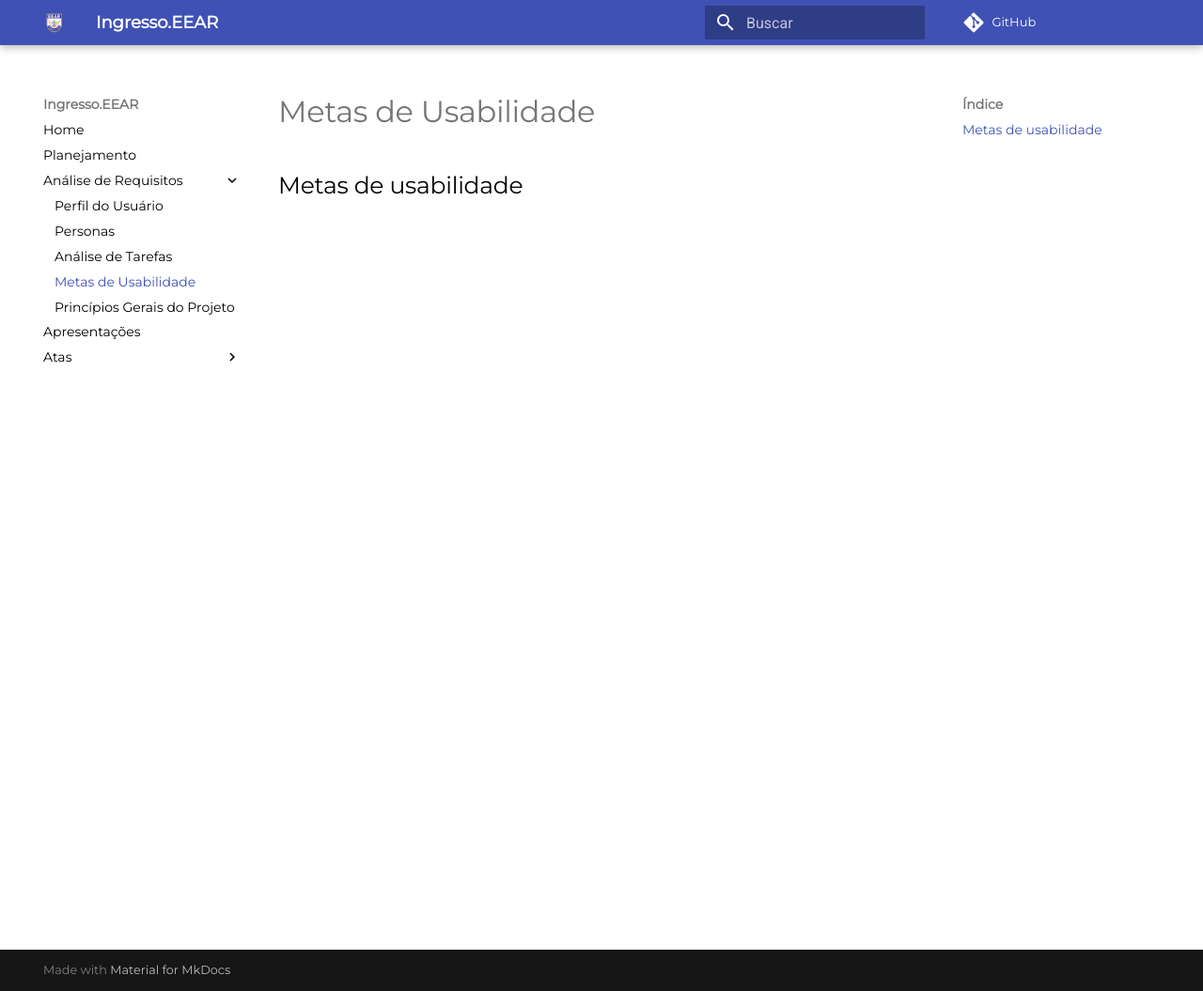
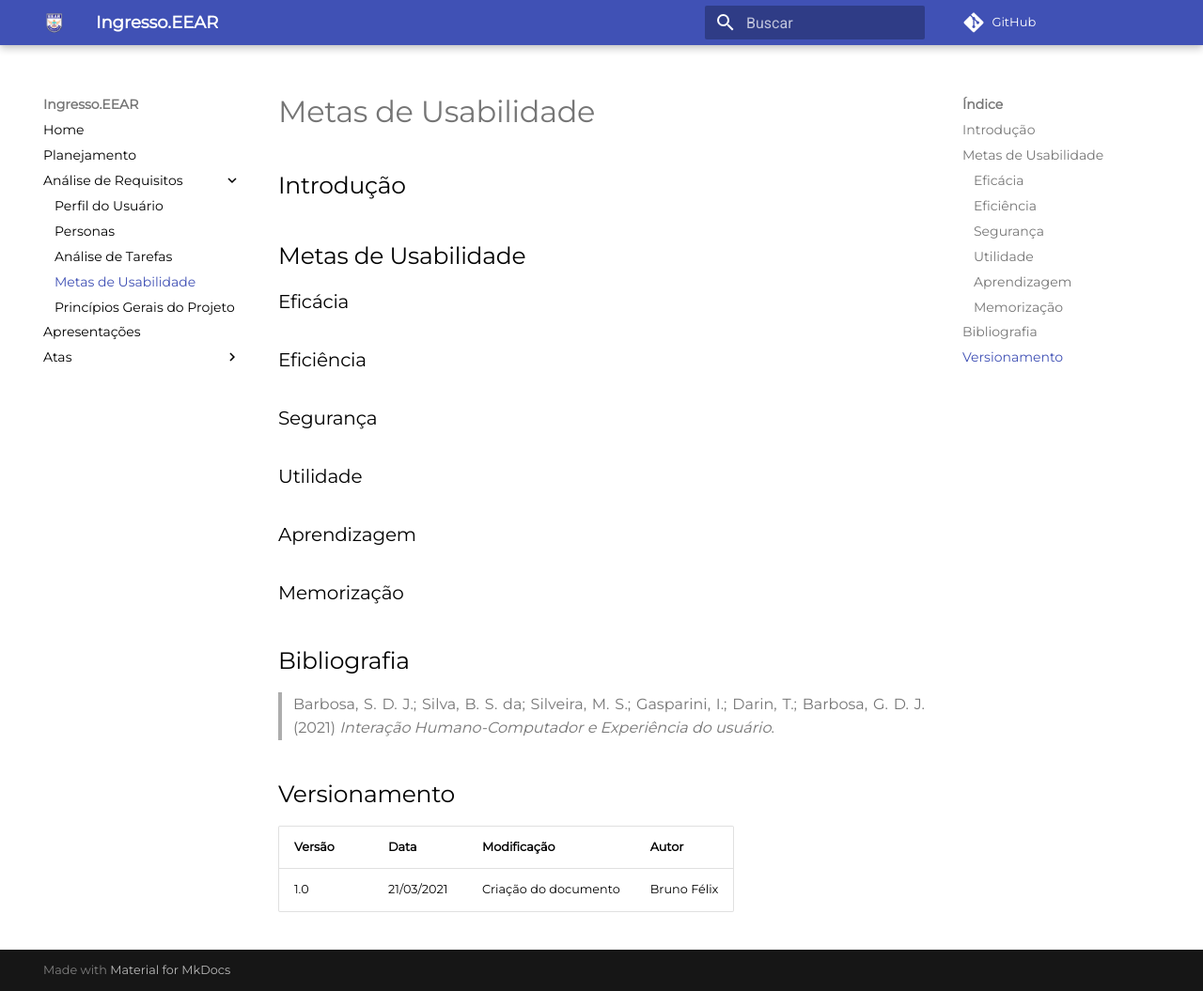
Before and after one commit to CarlosZoft/2020.2-Ingresso.eear, an MkDocs documentation site: the page built from docs/analise-de-requisitos/metas-de-usabilidade.md, in a window 1280 px wide and 1055 px high. Shown: the whole window at 94% size. Built offline with MkDocs 1.6.1 and Material for MkDocs 9.7.7, drawn with Linux system fonts in a browser that asks for light colours; comment, search, counter and statistics services are not loaded.

Commit message:
(#27 #28) Criando base dos arquivos

```diff
--- a/docs/analise-de-requisitos/metas-de-usabilidade.md
+++ b/docs/analise-de-requisitos/metas-de-usabilidade.md
@@ -1 +1,25 @@
-## Metas de usabilidade
+## Introdução
+
+## Metas de Usabilidade
+
+### Eficácia
+
+### Eficiência
+
+### Segurança
+
+### Utilidade
+
+### Aprendizagem
+
+### Memorização
+
+
+## Bibliografia
+> Barbosa, S. D. J.; Silva, B. S. da; Silveira, M. S.; Gasparini, I.; Darin, T.; Barbosa, G. D. J. (2021) <i>Interação Humano-Computador e Experiência do usuário</i>.
+
+
+## Versionamento
+| Versão | Data | Modificação | Autor |
+|--|--|--|--|
+| 1.0 | 21/03/2021 | Criação do documento | Bruno Félix |
```
Also changed, not shown: docs/analise-de-requisitos/principios-gerais.md (+9 -0 lines).
